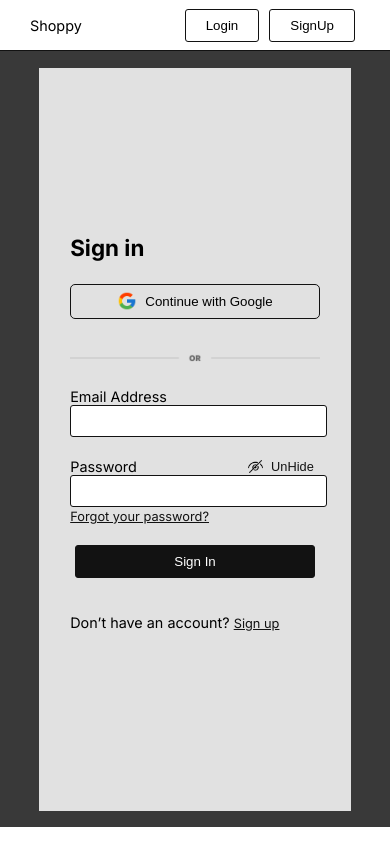
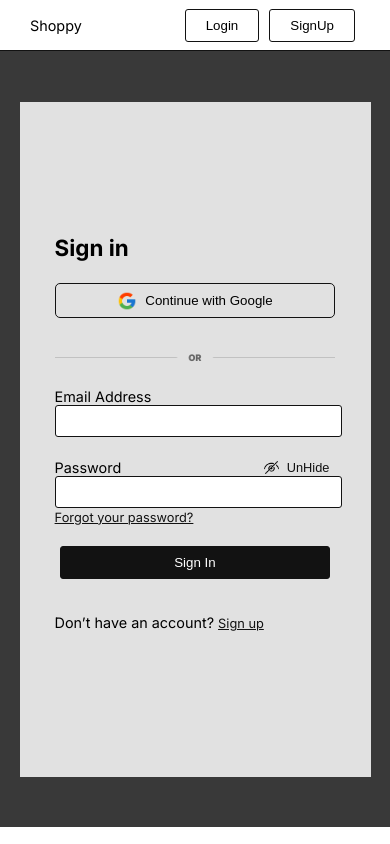
Before and after one commit to Ponraj-Kannan/Shoppy, a React (Vite) app: page / in a window 390 px wide. Built offline with nearby package versions, Linux system fonts and the light colour scheme.

Commit message:
Update Signin.css

```diff
--- a/src/components/Signin.css
+++ b/src/components/Signin.css
@@ -126,7 +126,7 @@
         display: none;
     }
     .signin-form-container {
-        width: 80%;
-        height: 88vh;
+        width: 90%;
+        height: 80vh;
     }
 }
```
